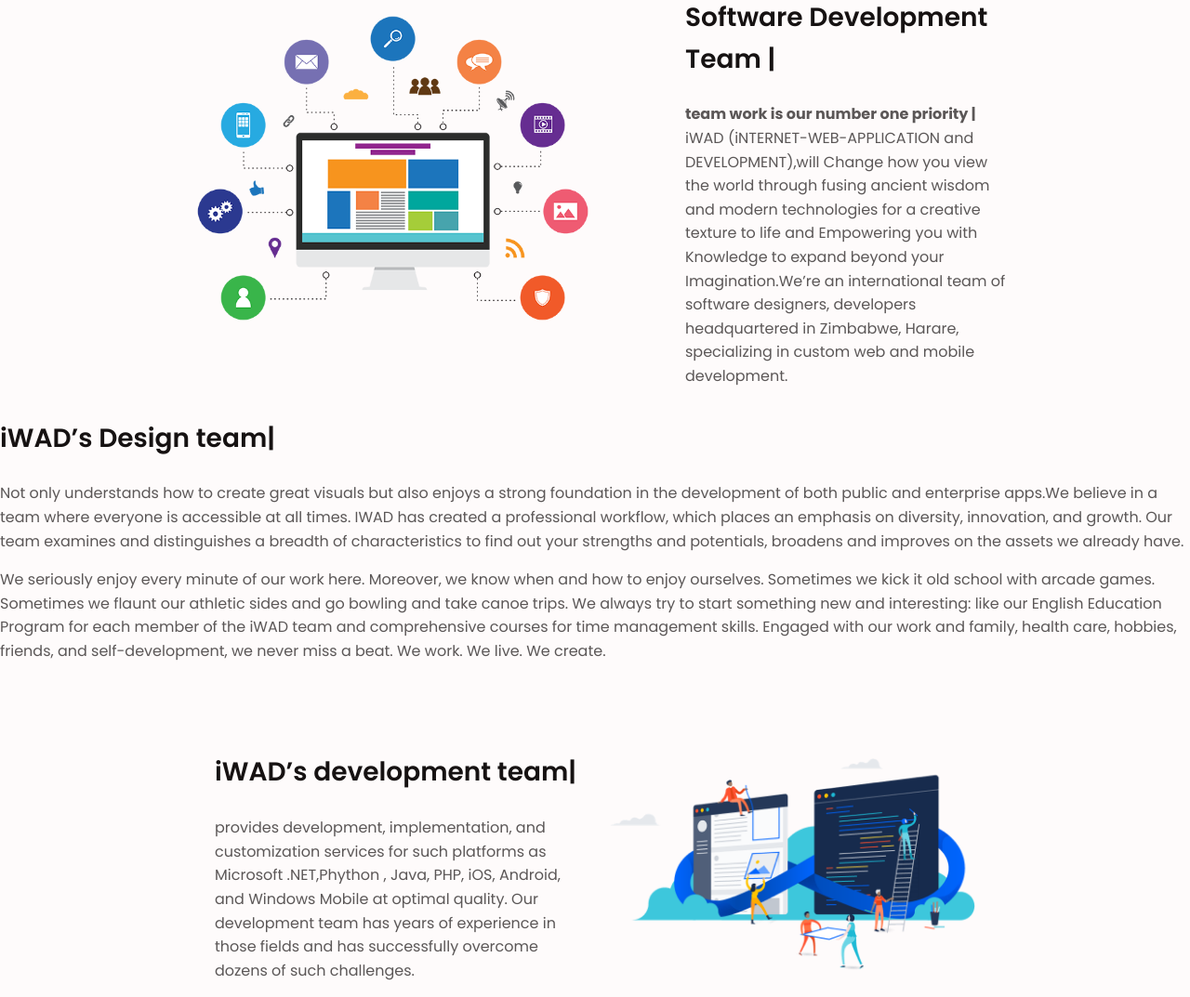
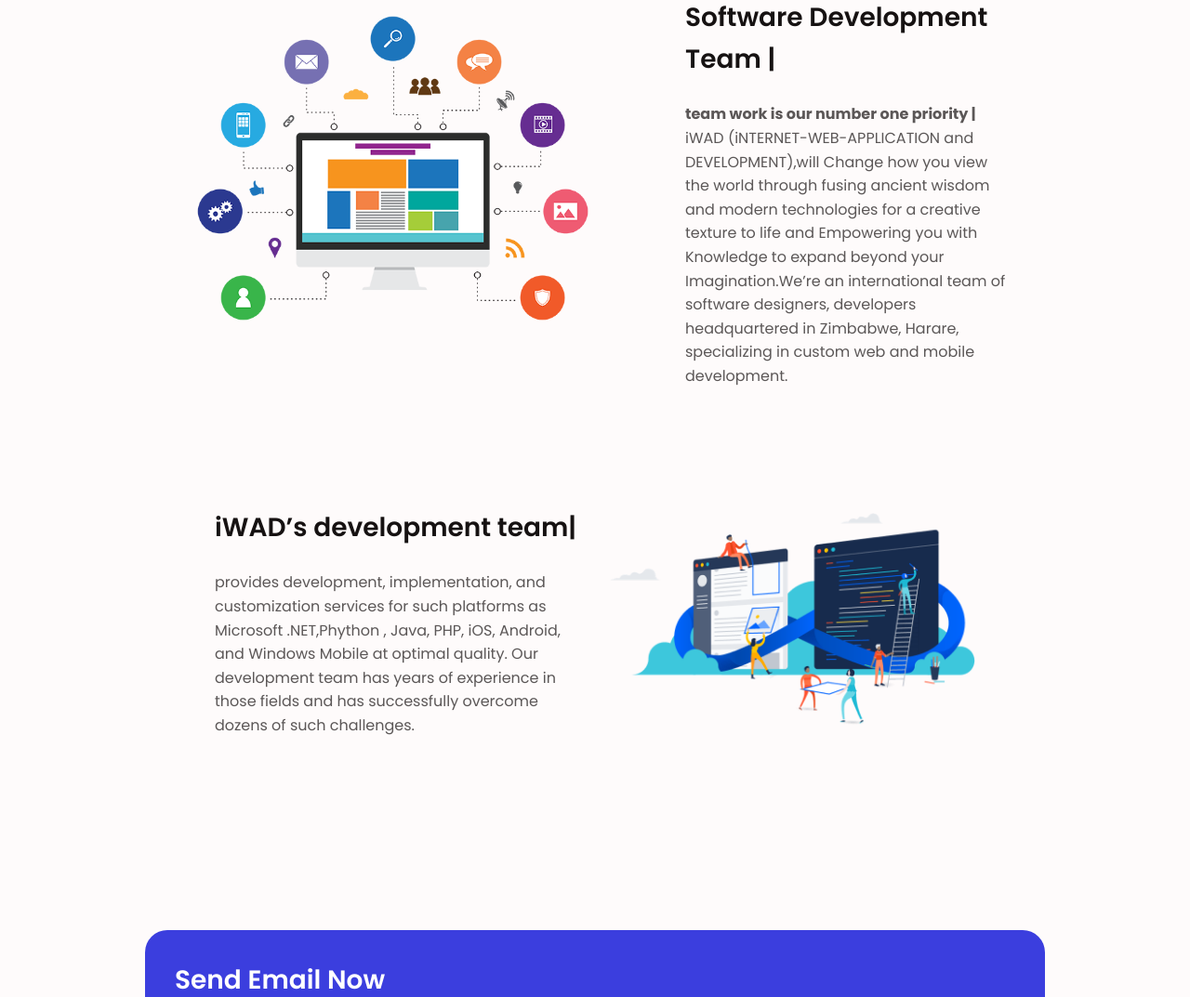
Before and after one commit to iWAD-Community/IWAD2, a PHP site: the page made by About us.php in a window 1280 px wide. Shown: the part 160-1233 px from the top of the page at 93% size. Run offline with PHP 8.4, Linux system fonts and the light colour scheme.

Commit message:
info on about us

```diff
--- a/About us.php
+++ b/About us.php
@@ -70,17 +70,6 @@
     </div>
 </section>
 
-    <div class="share__data">
-      <h2 class="section-title-center">iWAD’s Design team| </h2>
-      <p class="share__description">Not only understands how to create great visuals but also enjoys a strong foundation in the development of both public and enterprise apps.We believe in a team where everyone is accessible at all times. IWAD has created a professional workflow, which places an emphasis on diversity, innovation, and growth. Our team examines and distinguishes a breadth of characteristics to find out your strengths and potentials, broadens and improves on the assets we already have. <br>
-      </p>
-        We seriously enjoy every minute of our work here. Moreover, we know when and how to enjoy ourselves.
-        Sometimes we kick it old school with arcade games. Sometimes we flaunt our athletic sides and go bowling and take canoe trips. We always try to start something new and interesting: like our English Education Program for each member of the iWAD team and comprehensive courses for time management skills.
-        Engaged with our work and family, health care, hobbies, friends, and self-development, we never miss a beat.
-        We work. We live. We create.</p>
-
-  </div>
-              </div>
 
               <!-- welcome section -->
               <div class = "head-body container">
```
